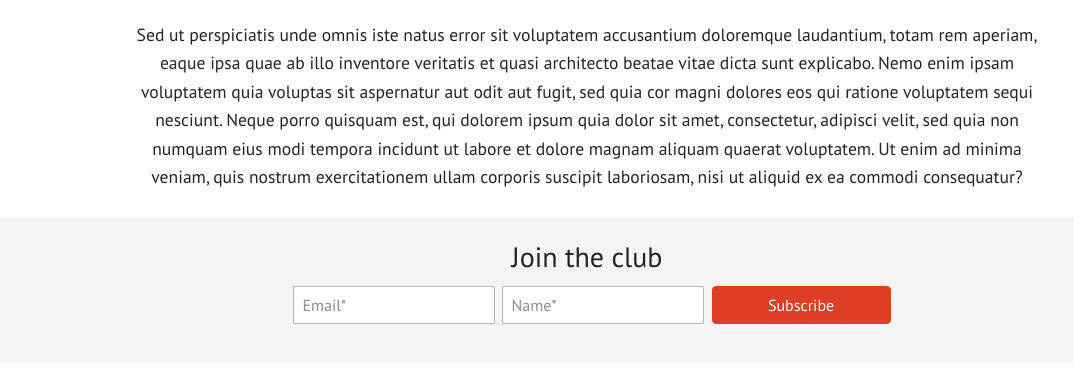
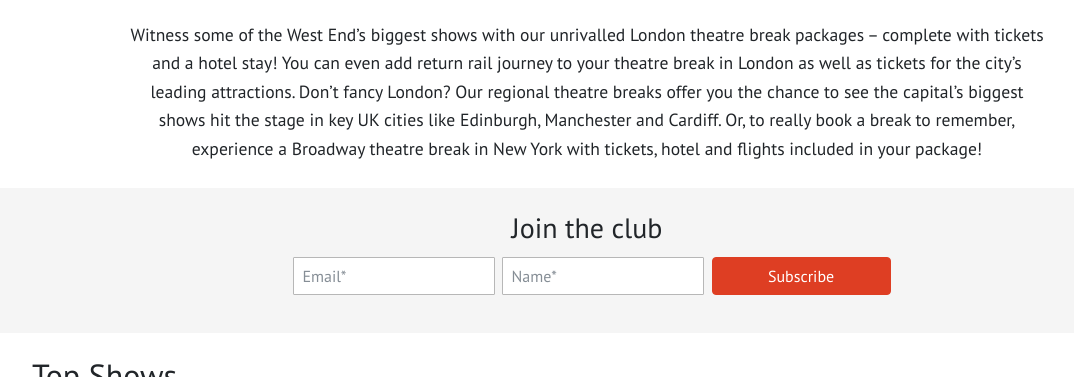
Before and after one commit to naaman10/theatre-club, a Jekyll site: the page built from index.html, in a window 1280 px wide and 900 px high, cut to the strip 502-879 px from the top of the window. Shown: the whole strip, without its empty margins (53-1127 px from the left). Built offline with Jekyll 4.4.1, drawn with Linux system fonts in a browser that asks for light colours; nearby versions of some CDN libraries; some web fonts are replaced.

Commit message:
Updated Config

```diff
--- a/_config.yml
+++ b/_config.yml
@@ -20,15 +20,10 @@ defaults:
     book-url: ''
     from-price: ''
 email: theatreclub@SuperBreak.com
-description: Sed ut perspiciatis unde omnis iste natus error sit voluptatem accusantium
-  doloremque laudantium, totam rem aperiam, eaque ipsa quae ab illo inventore veritatis
-  et quasi architecto beatae vitae dicta sunt explicabo. Nemo enim ipsam voluptatem
-  quia voluptas sit aspernatur aut odit aut fugit, sed quia cor magni dolores eos
-  qui ratione voluptatem sequi nesciunt. Neque porro quisquam est, qui dolorem ipsum
-  quia dolor sit amet, consectetur, adipisci velit, sed quia non numquam eius modi
-  tempora incidunt ut labore et dolore magnam aliquam quaerat voluptatem. Ut enim
-  ad minima veniam, quis nostrum exercitationem ullam corporis suscipit laboriosam,
-  nisi ut aliquid ex ea commodi consequatur?
-baseurl: ''
+description: |-
+  Witness some of the West End’s biggest shows with our unrivalled London theatre break packages – complete with tickets and a hotel stay! You can even add return rail journey to your theatre break in London as well as tickets for the city’s leading attractions.
+
+  Don’t fancy London? Our regional theatre breaks offer you the chance to see the capital’s biggest shows hit the stage in key UK cities like Edinburgh, Manchester and Cardiff. Or, to really book a break to remember, experience a Broadway theatre break in New York with tickets, hotel and flights included in your package!
+baseurl:
 url: http://theatreclub.superbreak.com
 markdown: kramdown
```
